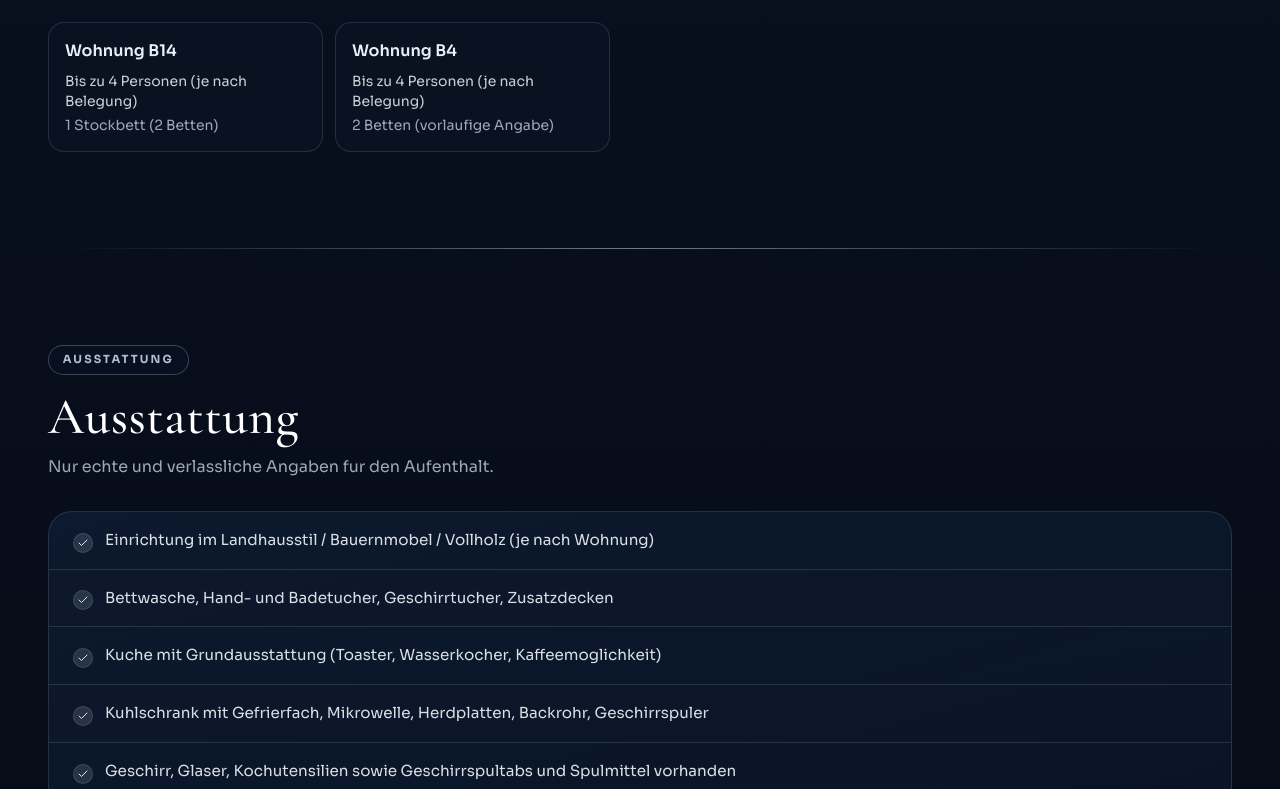
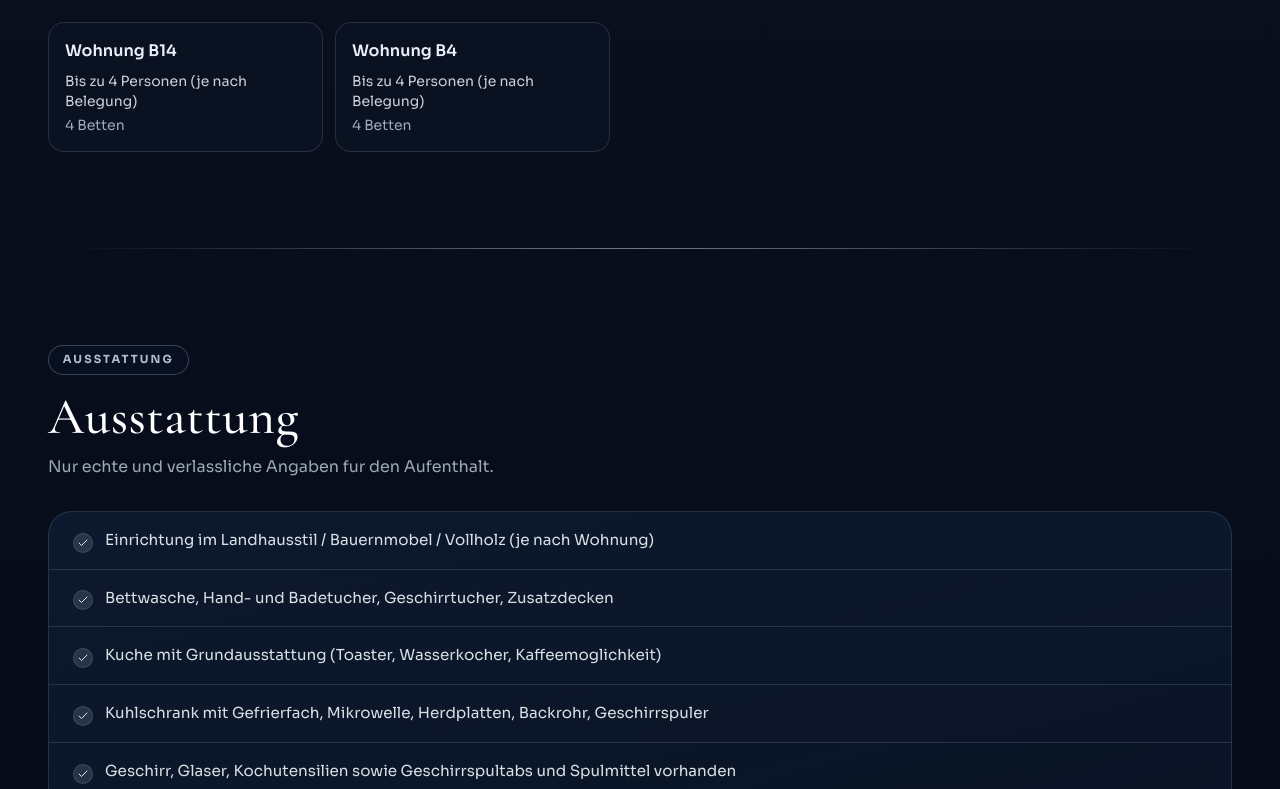
Before and after one commit to Loewenhoch/webseite-fewo, a Next.js app: page / in a window 1280 px wide. Shown: the part 1491-2280 px from the top of the page. Built offline with nearby package versions, Linux system fonts and the light colour scheme.

Commit message:
Website Update 23.03.2026 14:01:13,15

```diff
--- a/components/sections/pricing-section.tsx
+++ b/components/sections/pricing-section.tsx
@@ -1,5 +1,3 @@
-import Link from "next/link";
-import { FileText } from "lucide-react";
 import { MotionReveal } from "@/components/ui/motion-reveal";
 import { SectionShell } from "@/components/ui/section-shell";
 import { pricingData } from "@/lib/site-data";
@@ -27,10 +25,6 @@ export function PricingSection() {
         <MotionReveal delay={0.1}>
           <div className="mt-7 rounded-2xl border border-[#c2d3e5]/35 bg-[#c2d3e5]/8 p-5 text-sm text-[#e8f0f9]">
             <p>{pricingData.note}</p>
-            <Link href={pricingData.pdfHref} target="_blank" className="secondary-btn mt-4 inline-flex items-center gap-2">
-              <FileText size={15} aria-hidden="true" />
-              {pricingData.pdfLabel}
-            </Link>
           </div>
         </MotionReveal>
       </SectionShell>
--- a/lib/site-data.ts
+++ b/lib/site-data.ts
@@ -114,7 +114,7 @@ export const apartmentData: { b14: ApartmentInfo; b4: ApartmentInfo } = {
     description:
       "Die Wohnung B14 ist im klassischen Vollholz-Stil eingerichtet und verbindet Wohn-, Ess- und Schlafzonen auf praktikable Weise fur den Urlaub.",
     occupancy: "Bis zu 4 Personen (je nach Belegung)",
-    beds: "1 Stockbett (2 Betten)",
+    beds: "4 Betten",
     style: "Bauernmobel Vollholz (Voglauer)",
     highlights: [
       "Sitz- und Essbereich mit Trennoption per Rollo",
@@ -138,7 +138,7 @@ export const apartmentData: { b14: ApartmentInfo; b4: ApartmentInfo } = {
     description:
       "Die Wohnung B4 setzt auf einen helleren Landhausstil und bietet einen offenen Wohnraum mit Schlafmoglichkeiten und integrierter Kuche.",
     occupancy: "Bis zu 4 Personen (je nach Belegung)",
-    beds: "2 Betten (vorlaufige Angabe)",
+    beds: "4 Betten",
     style: "Landhausstil in Eiche hell",
     highlights: [
       "Offener Wohnbereich mit TV",
@@ -376,15 +376,12 @@ export const galleryData: {
 
 export const pricingData = {
   title: "Preise",
-  note: "Die detaillierte Preisstaffelung finden Sie in der aktuellen PDF-Preisliste.",
-  pdfLabel: "Preisliste als PDF offnen",
-  // Preise und Saisoninfos lassen sich hier zentral anpassen.
-  pdfHref: "/assets/docs/preise-2025-2026.pdf",
+  note: "Aktuell ist keine separate PDF-Preisliste auf der Website verlinkt.",
   rows: [
-    { label: "Wintersaison", value: "laut Preisliste / auf Anfrage je Zeitraum" },
-    { label: "Sommersaison", value: "laut Preisliste / auf Anfrage je Zeitraum" },
-    { label: "Endreinigung", value: "laut Preisliste" },
-    { label: "Kurtaxe", value: "laut aktueller Gemeindevorgabe" },
+    { label: "Wohnung B14", value: "201,67 EUR pro Nacht" },
+    { label: "Wohnung B4", value: "201,67 EUR pro Nacht" },
+    { label: "Betten Wohnung B14", value: "4 Betten" },
+    { label: "Betten Wohnung B4", value: "4 Betten" },
   ],
 } as const;
 
```
